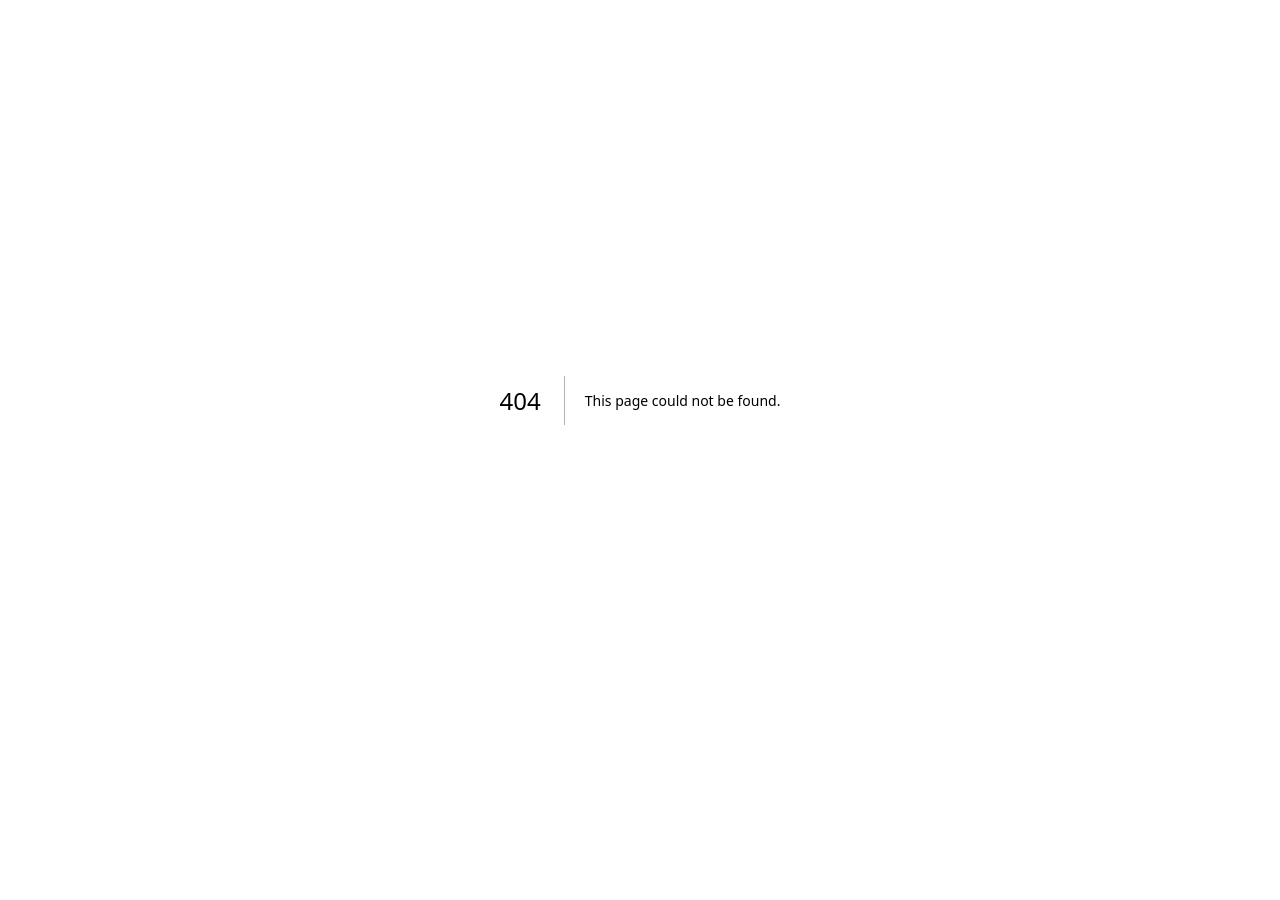
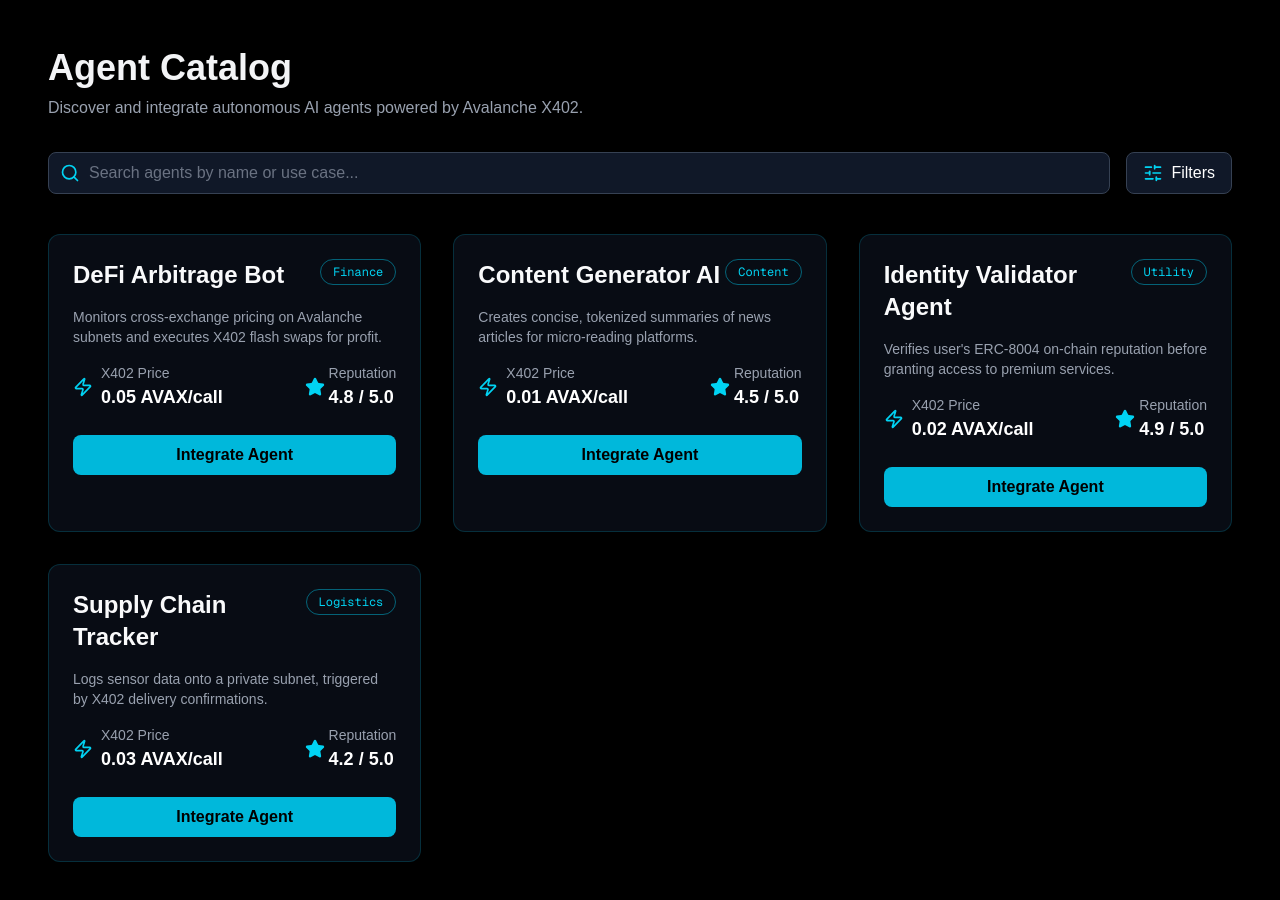
Before and after one commit to ayushsingh82/AgentPay, a Next.js app: page /marketplace in a window 1280 px wide. Before the commit this address had no page. Shown: the top 900 px of the page. Before the commit the page ends 800 px from the top, so only its background shows below. Built offline with nearby package versions, Linux system fonts and the light colour scheme.

Commit message:
agent cards added

```diff
--- /dev/null
+++ b/app/components/AgentCard.tsx
@@ -0,0 +1,61 @@
+import React from 'react';
+import { Star, Zap } from 'lucide-react';
+
+interface Agent {
+  id: number;
+  name: string;
+  description: string;
+  category: string;
+  reputation: number; // ERC-8004 Score (0.0 to 5.0)
+  priceAvax: number; // X402 Micropayment Cost
+  calls: number;
+}
+
+interface AgentCardProps {
+  agent: Agent;
+}
+
+const AgentCard: React.FC<AgentCardProps> = ({ agent }) => {
+  const ACCENT_COLOR_CLASS = 'text-cyan-400';
+  const BUTTON_BG_CLASS = 'bg-cyan-500 hover:bg-cyan-600';
+
+  return (
+    // Sleek, slightly glowing card on black background
+    <div className="bg-gray-900/50 backdrop-blur-sm border border-cyan-500/20 p-6 rounded-xl shadow-lg hover:shadow-cyan-500/20 transition duration-300 ease-in-out hover:scale-[1.02]">
+
+      {/* Name and Category */}
+      <div className="flex justify-between items-start mb-4">
+        <h3 className="text-2xl font-bold text-gray-50">{agent.name}</h3>
+        <span className={`text-xs font-mono px-3 py-1 rounded-full ${ACCENT_COLOR_CLASS} border border-cyan-500/50`}>
+          {agent.category}
+        </span>
+      </div>
+      {/* Description */}
+      <p className="text-gray-400 text-sm mb-4 line-clamp-2">{agent.description}</p>
+
+      {/* Key Metrics - X402 Price & ERC-8004 Reputation */}
+      <div className="flex justify-between items-center mb-6">
+        <div className="flex items-center space-x-2">
+          <Zap className={`w-5 h-5 ${ACCENT_COLOR_CLASS}`} />
+          <div>
+            <p className="text-sm text-gray-400">X402 Price</p>
+            <p className="text-lg font-semibold text-white">{agent.priceAvax} AVAX/call</p>
+          </div>
+        </div>
+        <div className="flex items-center space-x-1">
+          <Star className={`w-5 h-5 fill-current ${ACCENT_COLOR_CLASS}`} />
+          <div>
+            <p className="text-sm text-gray-400">Reputation</p>
+            <p className="text-lg font-semibold text-white">{agent.reputation.toFixed(1)} / 5.0</p>
+          </div>
+        </div>
+      </div>
+      {/* CTA Button */}
+      <button className={`w-full py-2 rounded-lg font-semibold text-black transition duration-300 ${BUTTON_BG_CLASS}`}>
+        Integrate Agent
+      </button>
+    </div>
+  );
+};
+
+export default AgentCard;
--- /dev/null
+++ b/app/marketplace/page.tsx
@@ -0,0 +1,64 @@
+import React from 'react';
+import AgentCard from '@/app/components/AgentCard';
+import { SlidersHorizontal, Search } from 'lucide-react';
+
+// TypeScript interface for the Agent data
+interface Agent {
+  id: number;
+  name: string;
+  description: string;
+  category: string;
+  reputation: number;
+  priceAvax: number;
+  calls: number;
+}
+
+// Mock Data (Replace with your API fetch logic)
+const mockAgents: Agent[] = [
+  { id: 1, name: "DeFi Arbitrage Bot", description: "Monitors cross-exchange pricing on Avalanche subnets and executes X402 flash swaps for profit.", category: "Finance", reputation: 4.8, priceAvax: 0.05, calls: 12450 },
+  { id: 2, name: "Content Generator AI", description: "Creates concise, tokenized summaries of news articles for micro-reading platforms.", category: "Content", reputation: 4.5, priceAvax: 0.01, calls: 9876 },
+  { id: 3, name: "Identity Validator Agent", description: "Verifies user's ERC-8004 on-chain reputation before granting access to premium services.", category: "Utility", reputation: 4.9, priceAvax: 0.02, calls: 3500 },
+  { id: 4, name: "Supply Chain Tracker", description: "Logs sensor data onto a private subnet, triggered by X402 delivery confirmations.", category: "Logistics", reputation: 4.2, priceAvax: 0.03, calls: 5120 },
+];
+
+const MarketplacePage: React.FC = () => {
+  const ACCENT_COLOR_CLASS = 'text-cyan-400';
+
+  return (
+    // Main marketplace layout with black background
+    <div className="min-h-screen bg-black text-gray-100 p-8 md:p-12">
+      <div className="max-w-7xl mx-auto">
+
+        <h2 className="text-4xl font-bold mb-2">Agent Catalog</h2>
+        <p className="text-gray-400 mb-8">Discover and integrate autonomous AI agents powered by Avalanche X402.</p>
+
+        {/* --- Search and Filter Bar --- */}
+        <div className="flex flex-col md:flex-row gap-4 mb-10">
+          <div className="relative flex-grow">
+            <Search className={`absolute left-3 top-1/2 -translate-y-1/2 w-5 h-5 ${ACCENT_COLOR_CLASS}`} />
+            <input
+              type="text"
+              placeholder="Search agents by name or use case..."
+              className="w-full bg-gray-900 border border-gray-700 rounded-lg py-2 pl-10 pr-4 text-white placeholder-gray-500 focus:ring-cyan-500 focus:border-cyan-500"
+            />
+          </div>
+
+          <button className="flex items-center justify-center bg-gray-900 border border-gray-700 py-2 px-4 rounded-lg text-white hover:bg-gray-800 transition duration-200">
+            <SlidersHorizontal className={`w-5 h-5 mr-2 ${ACCENT_COLOR_CLASS}`} />
+            Filters
+          </button>
+        </div>
+
+        {/* --- Agent Grid --- */}
+        <div className="grid grid-cols-1 md:grid-cols-2 lg:grid-cols-3 gap-8">
+          {mockAgents.map(agent => (
+            <AgentCard key={agent.id} agent={agent} />
+          ))}
+        </div>
+
+      </div>
+    </div>
+  );
+};
+
+export default MarketplacePage;
--- a/package.json
+++ b/package.json
@@ -9,6 +9,7 @@
     "lint": "eslint"
   },
   "dependencies": {
+    "lucide-react": "^0.555.0",
     "next": "16.0.6",
     "react": "19.2.0",
     "react-dom": "19.2.0"
```
Also changed, not shown: 1 other file (tests, documents, lock files or other folders).
